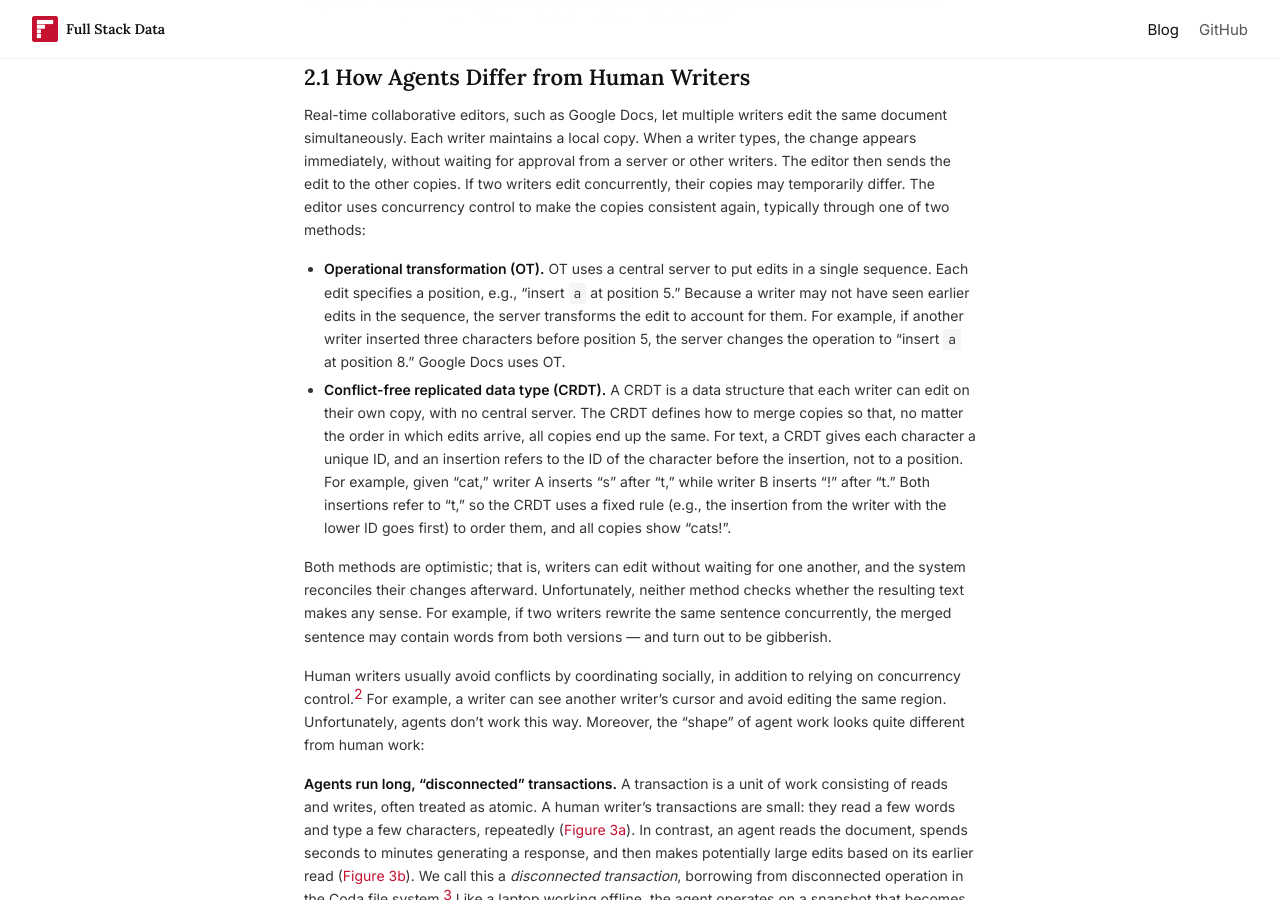
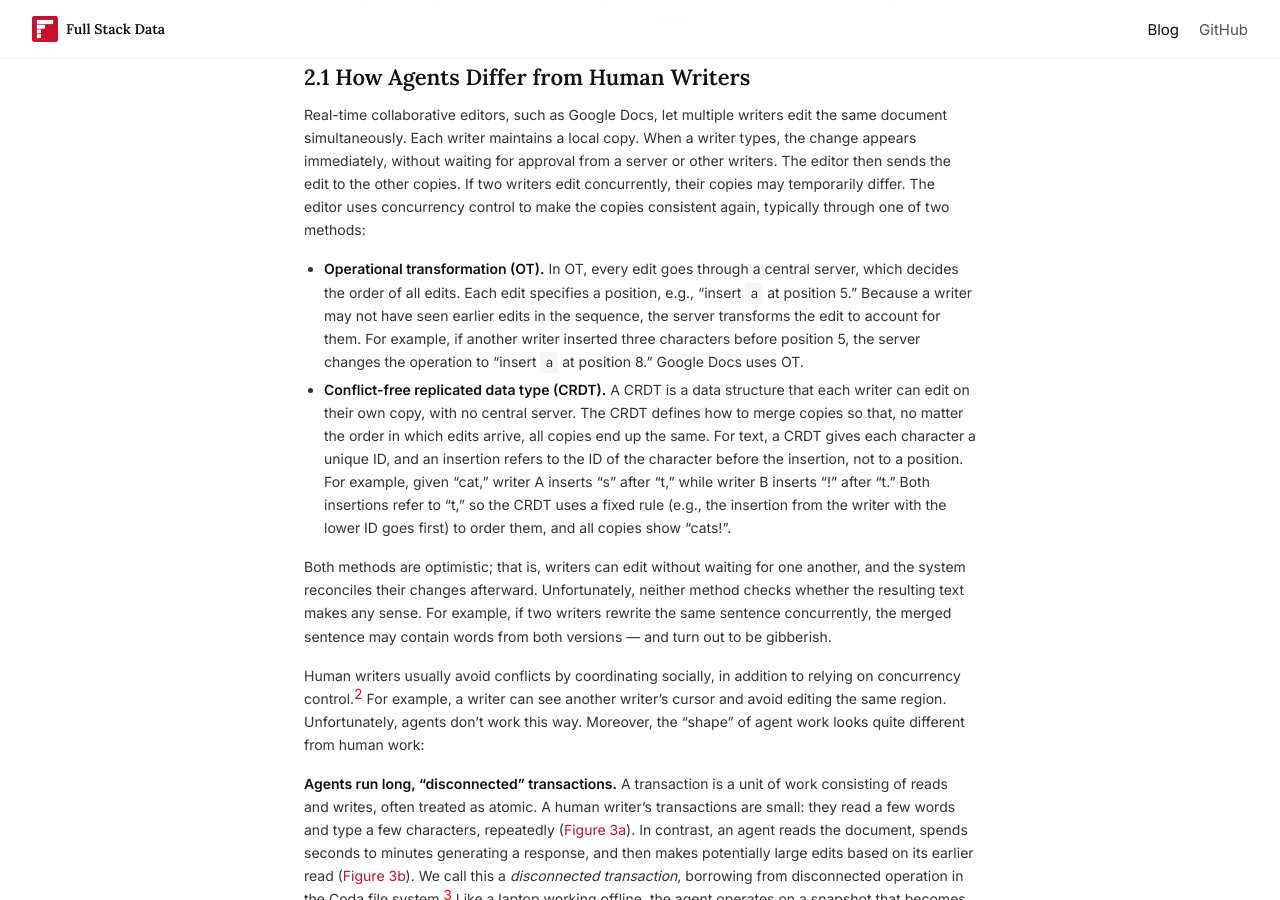
Before and after one commit to fsdatalab/fsdatalab.github.io, a Jekyll site: the page built from _posts/2026-10-15-introducing-docwriter.md, in a window 1280 px wide and 900 px high, scrolled down 3079 px. Built offline with Jekyll 4.4.1, drawn with Linux system fonts in a browser that asks for light colours.

Commit message:
Reword OT definition in DocWriter post
Co-Authored-By: Claude Opus 5.5 <noreply@anthropic.com>
Claude-Session: https://claude.ai/code/session_0168uZBd2uJwgKm3L674GYas

```diff
--- a/_posts/2026-10-15-introducing-docwriter.md
+++ b/_posts/2026-10-15-introducing-docwriter.md
@@ -82,7 +82,7 @@ So how should DocWriter handle the agent's edits? We first discuss why an agent
 
 Real-time collaborative editors, such as Google Docs, let multiple writers edit the same document simultaneously. Each writer maintains a local copy. When a writer types, the change appears immediately, without waiting for approval from a server or other writers. The editor then sends the edit to the other copies. If two writers edit concurrently, their copies may temporarily differ. The editor uses concurrency control to make the copies consistent again, typically through one of two methods:
 
-- **Operational transformation (OT).** OT uses a central server to put edits in a single sequence. Each edit specifies a position, e.g., "insert `a` at position 5." Because a writer may not have seen earlier edits in the sequence, the server transforms the edit to account for them. For example, if another writer inserted three characters before position 5, the server changes the operation to "insert `a` at position 8." Google Docs uses OT.
+- **Operational transformation (OT).** In OT, every edit goes through a central server, which decides the order of all edits. Each edit specifies a position, e.g., "insert `a` at position 5." Because a writer may not have seen earlier edits in the sequence, the server transforms the edit to account for them. For example, if another writer inserted three characters before position 5, the server changes the operation to "insert `a` at position 8." Google Docs uses OT.
 - **Conflict-free replicated data type (CRDT).** A CRDT is a data structure that each writer can edit on their own copy, with no central server. The CRDT defines how to merge copies so that, no matter the order in which edits arrive, all copies end up the same. For text, a CRDT gives each character a unique ID, and an insertion refers to the ID of the character before the insertion, not to a position. For example, given "cat," writer A inserts "s" after "t," while writer B inserts "!" after "t." Both insertions refer to "t," so the CRDT uses a fixed rule (e.g., the insertion from the writer with the lower ID goes first) to order them, and all copies show "cats!".
 
 Both methods are optimistic; that is, writers can edit without waiting for one another, and the system reconciles their changes afterward. Unfortunately, neither method checks whether the resulting text makes any sense. For example, if two writers rewrite the same sentence concurrently, the merged sentence may contain words from both versions --- and turn out to be gibberish.
```
